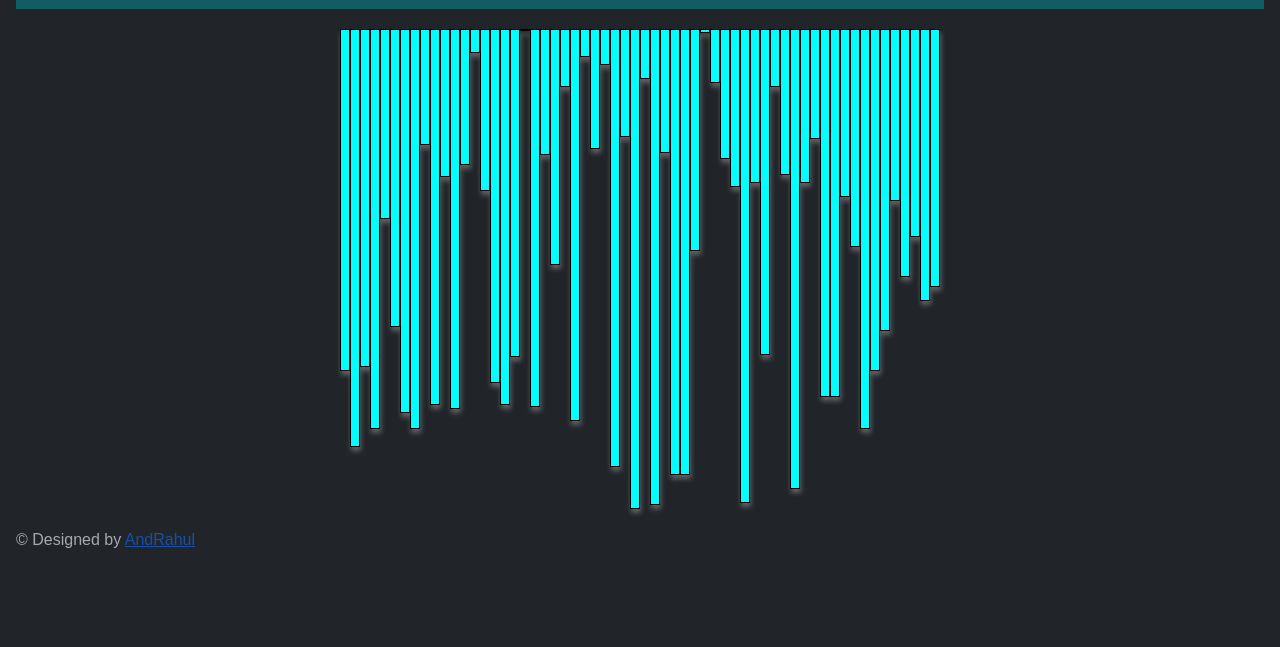
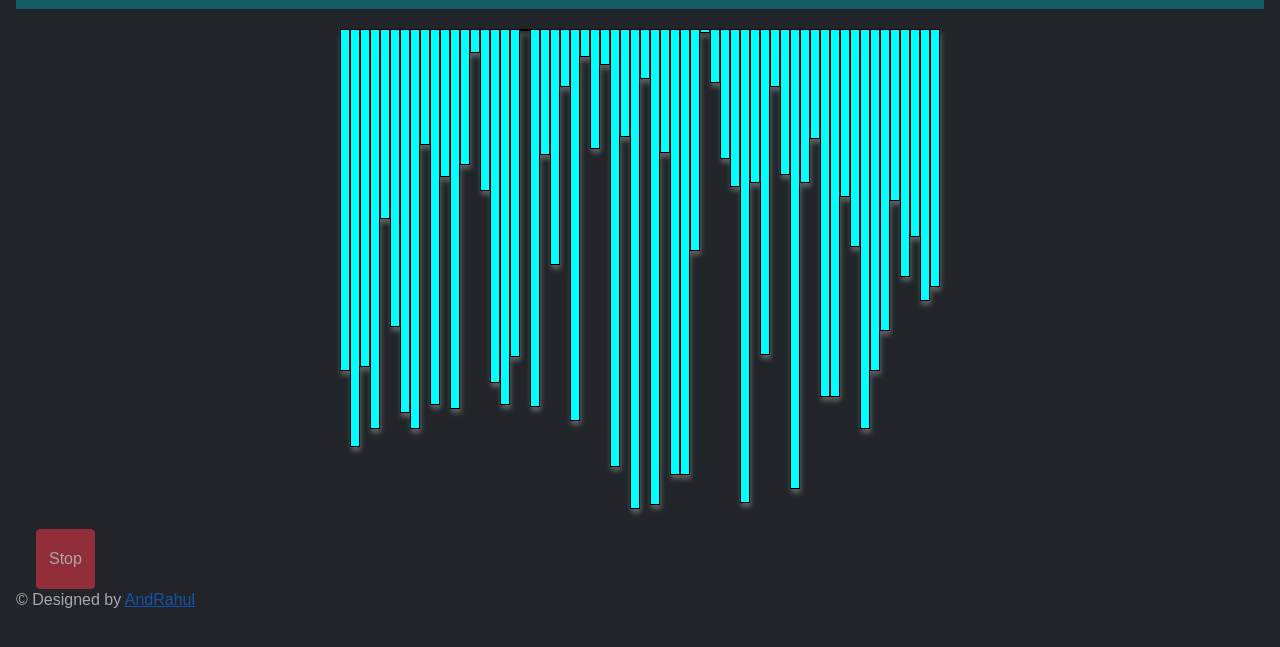
Before and after one commit to And-Rahul/SortingVisualizer, a plain HTML site: page index.html in a window 1280 px wide. Shown: the part 163-810 px from the top of the page. Drawn offline with nearby package versions, Linux system fonts and the light colour scheme.

Commit message:
Update index.html

```diff
--- a/index.html
+++ b/index.html
@@ -36,7 +36,7 @@
 </header>
 <body class="p-3 mb-2 bg-dark text-white">
 
-    <div id="bars" class="flex-container"></div>
+    <div id="bars" class="flex-container"> </div>
 
     <script src="https://cdn.jsdelivr.net/npm/bootstrap@5.0.0-beta2/dist/js/bootstrap.bundle.min.js" integrity="sha384-b5kHyXgcpbZJO/tY9Ul7kGkf1S0CWuKcCD38l8YkeH8z8QjE0GmW1gYU5S9FOnJ0" crossorigin="anonymous"></script>
     <script src="js_files/sorting.js"></script>
@@ -45,12 +45,12 @@
     <script src="js_files/merge.js"></script>
     <script src="js_files/quick.js"></script>
     <script src="js_files/selection.js"></script>
-<footer>
-    <p class ="footer">
+<footer class ="footer">
+    <div style="position:relative;"><button onClick="window.location.reload();" type="button" class="btn  btn-danger stop">Stop</button></div>
+    <p class="designed_by">
         &copy; Designed by
         <a href="https://www.linkedin.com/in/andhavarapu-rahul-48b477193?lipi=urn%3Ali%3Apage%3Ad_flagship3_profile_view_base_contact_details%3BYEl91PhmRQaoxDZ%2BwOkk%2BQ%3D%3D">AndRahul</a>
     </p>
 </footer>
- </body>
-
+</body>
 </html>
```
